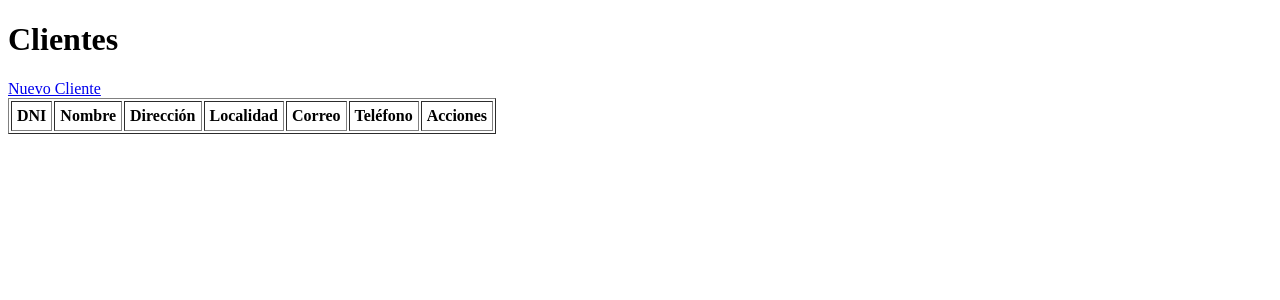
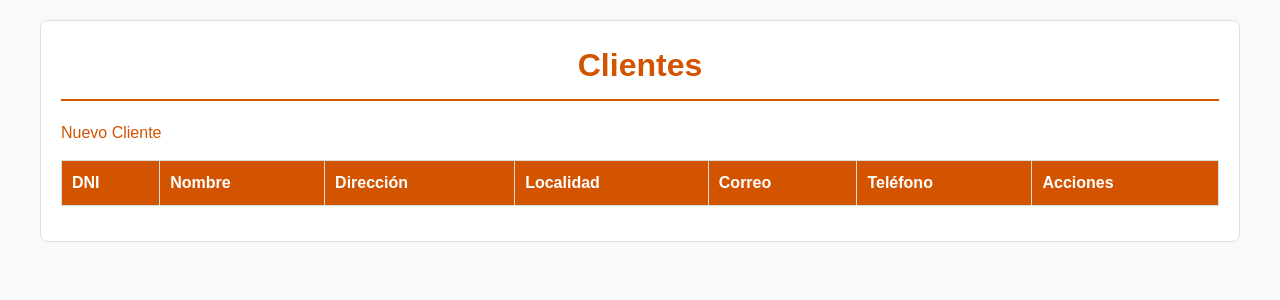
Before and after one commit to AlexSivera/actividades, a PHP site: page / in a window 1280 px wide. Shown: the top 300 px of the page. Run offline with PHP 8.4, Linux system fonts and the light colour scheme; data that the repository does not hold is empty.

Commit message:
acabado pdo

```diff
--- a/dwes/pdo/borrarCliente.php
+++ b/dwes/pdo/borrarCliente.php
@@ -34,6 +34,7 @@ if ($_SERVER["REQUEST_METHOD"] == "POST") {
 <head>
     <meta charset="UTF-8">
     <title>Borrar Cliente</title>
+    <link rel="stylesheet" href="styles.css">
 </head>
 
 <body>
--- a/dwes/pdo/funciones.php
+++ b/dwes/pdo/funciones.php
@@ -4,7 +4,6 @@ function conectarBD()
     $host = 'localhost';
     $dbname = 'basedatos_clientes';
     $usuario = 'alex';
-    //$password = '1234';
     $password = 'Alex1234!';
 
     try {
--- a/dwes/pdo/index.php
+++ b/dwes/pdo/index.php
@@ -14,9 +14,11 @@ desconectarBD($pdo);
 <head>
     <meta charset="UTF-8">
     <title>Listado de Clientes</title>
+    <link rel="stylesheet" href="styles.css">
 </head>
 
 <body>
+    <div class="container">
         <h1>Clientes</h1>
         <a href="clienteNuevo.php">Nuevo Cliente</a>
         <table border="1" cellpadding="5">
@@ -44,6 +46,8 @@ desconectarBD($pdo);
                 </tr>
             <?php endforeach; ?>
         </table>
+    </div>
 </body>
 
+
 </html>
--- /dev/null
+++ b/dwes/pdo/styles.css
@@ -0,0 +1,157 @@
+/* style.css - Estilos simplificados con colores naranja, verde y rojo */
+
+/* Estilos generales */
+* {
+    margin: 0;
+    padding: 0;
+    box-sizing: border-box;
+}
+
+body {
+    font-family: Arial, sans-serif;
+    line-height: 1.5;
+    color: #333;
+    background-color: #f8f9fa;
+    padding: 20px;
+}
+
+/* Contenedor principal */
+.container {
+    max-width: 1200px;
+    margin: 0 auto;
+    background-color: white;
+    padding: 20px;
+    border-radius: 8px;
+    border: 1px solid #e0e0e0;
+}
+
+/* Encabezados */
+h1 {
+    color: #d35400;
+    margin-bottom: 20px;
+    padding-bottom: 10px;
+    border-bottom: 2px solid #d35400;
+    text-align: center;
+}
+
+/* Enlaces */
+a {
+    color: #d35400;
+    text-decoration: none;
+}
+
+a:hover {
+    text-decoration: underline;
+}
+
+/* Botones */
+button, input[type="submit"] {
+    background-color: #27ae60;
+    color: white;
+    border: none;
+    padding: 8px 16px;
+    border-radius: 4px;
+    cursor: pointer;
+    font-size: 14px;
+    margin: 4px;
+}
+
+button:hover, input[type="submit"]:hover {
+    background-color: #219653;
+}
+
+button[name="cancelar"] {
+    background-color: #e74c3c;
+}
+
+button[name="cancelar"]:hover {
+    background-color: #c0392b;
+}
+
+/* Tabla */
+table {
+    width: 100%;
+    border-collapse: collapse;
+    margin: 15px 0;
+    background: white;
+}
+
+th {
+    background-color: #d35400;
+    color: white;
+    padding: 10px;
+    text-align: left;
+    border: 1px solid #ddd;
+}
+
+td {
+    padding: 8px 10px;
+    border: 1px solid #ddd;
+}
+
+tr:nth-child(even) {
+    background-color: #f8f9fa;
+}
+
+/* Formularios */
+form {
+    background-color: #f8f9fa;
+    padding: 15px;
+    border-radius: 6px;
+    margin: 15px 0;
+    border: 1px solid #e0e0e0;
+}
+
+input[type="text"] {
+    width: 100%;
+    padding: 8px;
+    margin: 6px 0;
+    border: 1px solid #ddd;
+    border-radius: 4px;
+    font-size: 14px;
+}
+
+input[type="text"]:focus {
+    border-color: #d35400;
+    outline: none;
+}
+
+/* Mensajes de error */
+.errores {
+    color: #e74c3c;
+    font-size: 14px;
+    margin-top: 5px;
+}
+
+/* Alertas */
+.alert {
+    padding: 12px;
+    margin: 15px 0;
+    border-radius: 4px;
+    border: 1px solid;
+}
+
+.alert-success {
+    background-color: #d5f4e6;
+    color: #155724;
+    border-color: #27ae60;
+}
+
+.alert-warning {
+    background-color: #fff3cd;
+    color: #856404;
+    border-color: #ffeaa7;
+}
+
+/* Enlaces de acción */
+.acciones a {
+    margin-right: 8px;
+}
+
+.acciones a:first-child {
+    color: #27ae60;
+}
+
+.acciones a:last-child {
+    color: #e74c3c;
+}
```
Also changed, not shown: dwes/pdo/clienteNuevo.php (+24 -6 lines), dwes/pdo/editarCliente.php (+24 -4 lines). Lines whose indentation alone changed are shown as unchanged.
